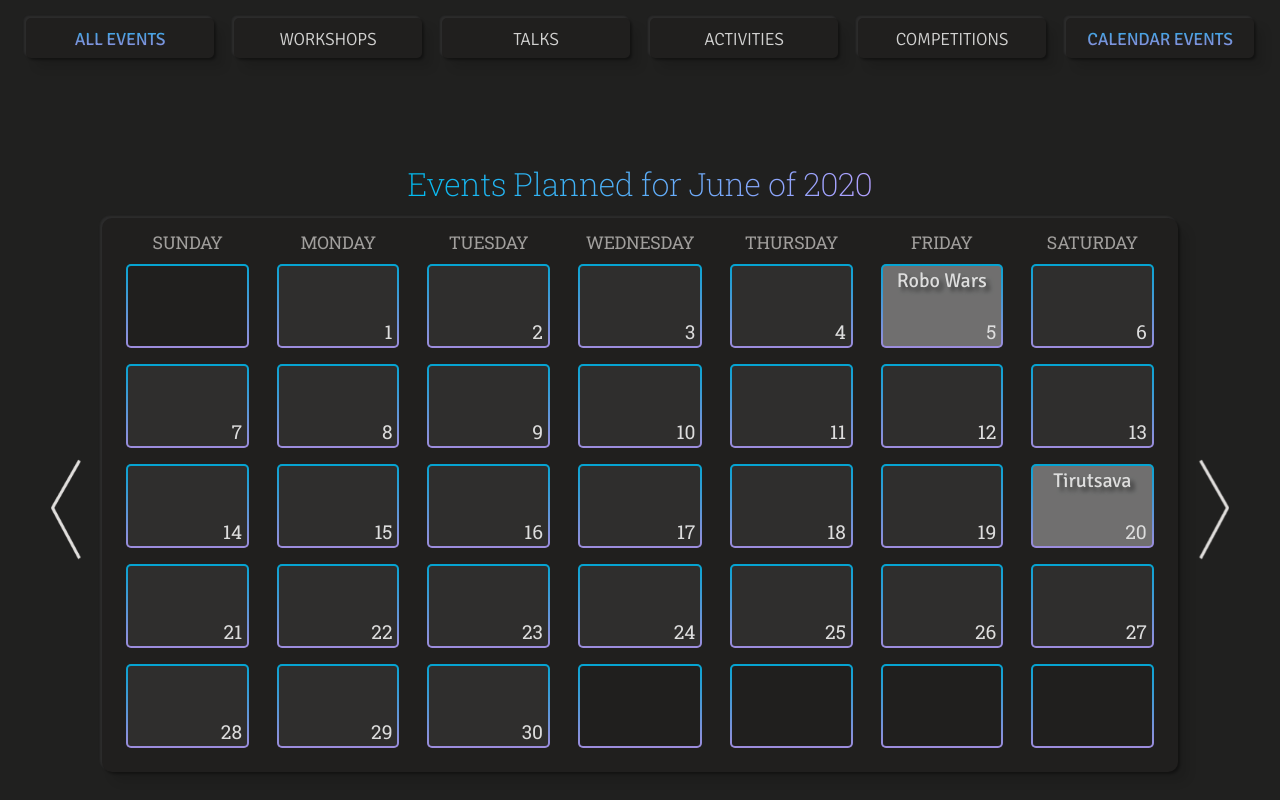
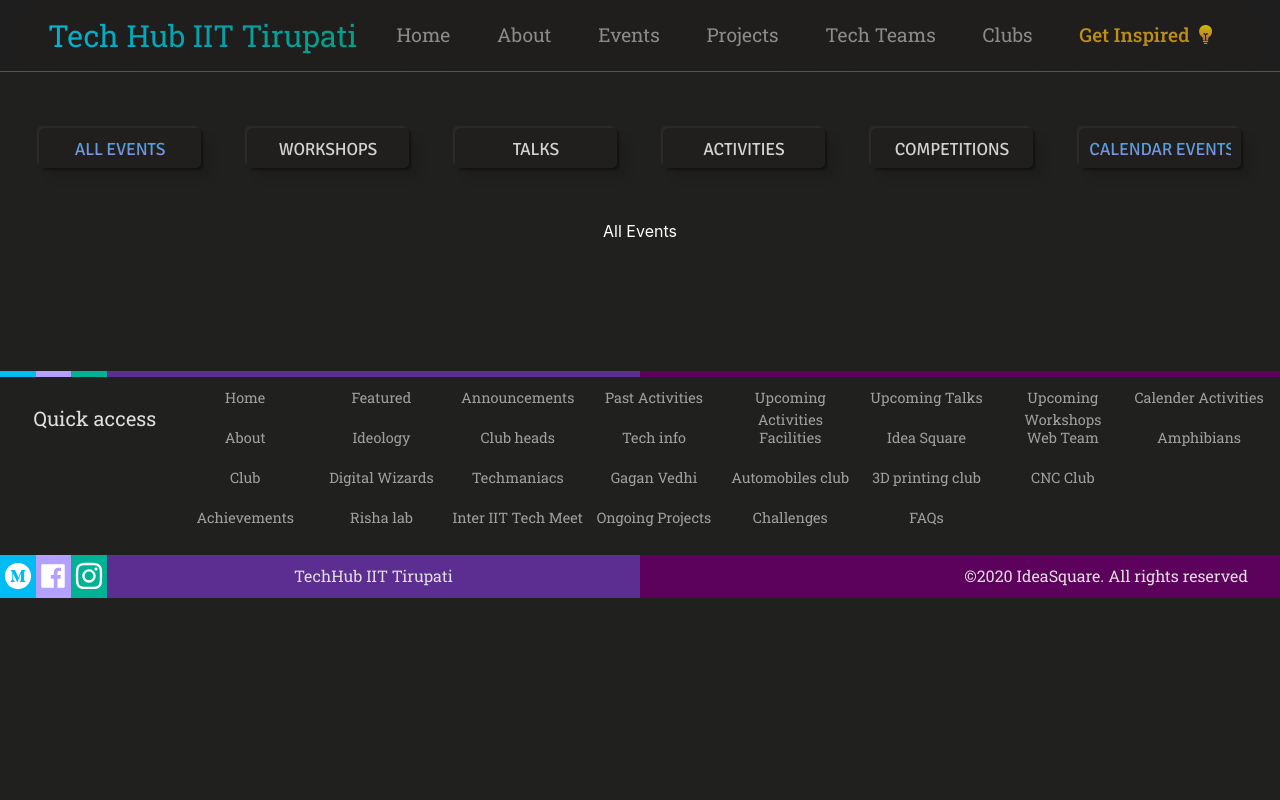
Before and after one commit to sgr98/frontend-team, a React (Create React App) app: page /Events in a window 1280 px wide. Shown: the top 800 px of the page. Built offline with nearby package versions, Linux system fonts and the light colour scheme; grey boxes are pictures that could not be loaded.

Commit message:
Added Routing

```diff
--- a/package.json
+++ b/package.json
@@ -16,6 +16,8 @@
     "react-bootstrap": "^1.0.1",
     "react-dom": "^16.13.1",
     "react-icons": "^3.10.0",
+    "react-router": "^5.2.0",
+    "react-router-dom": "^5.2.0",
     "react-scripts": "3.4.1",
     "read-more-react": "^1.0.10",
     "save": "^2.4.0",
--- a/src/App.js
+++ b/src/App.js
@@ -1,4 +1,5 @@
 import React from 'react';
+import { BrowserRouter, Route, Switch } from 'react-router-dom';
 import './App.css';
 import { Navigation } from './Components/Navigation/Navigation';
 import HomePage from './Components/HomePage/HomePage';
@@ -8,12 +9,19 @@
 
 function App() {
   return (
-    <div className="App">
-      {/* <Navigation />
-      <HomePage /> */}
-      <EventsPage />
-      <Footer />
-    </div>
+    <BrowserRouter>
+      <div className="App">
+        {/* <Navigation /> */}
+
+        <Switch>
+          <Route path={['/', '/Home']} exact component={HomePage} />
+          <Route path="/Events" component={EventsPage} />
+
+          <Route component={Error} />
+        </Switch>
+        <Footer />
+      </div>
+    </BrowserRouter>
   );
 }
 
--- a/src/Components/EventsPage/CalendarCarousel/CalendarCarousel.js
+++ b/src/Components/EventsPage/CalendarCarousel/CalendarCarousel.js
@@ -16,6 +16,7 @@
         indicators: false,
         pause: false,
         interval: null,
+        touch: false,
       },
     };
   }
--- a/src/Components/EventsPage/EventsNavbar/EventsNavbar.css
+++ b/src/Components/EventsPage/EventsNavbar/EventsNavbar.css
@@ -7,7 +7,7 @@
   font-family: 'Signika', Arial, Helvetica, sans-serif;
   position: sticky;
   top: -7px;
-  z-index: 100;
+  z-index: 0;
   margin-bottom: 3%;
 }
 .nav-container-EventsNavbar .navbar {
@@ -16,17 +16,11 @@
 
 /* underline to appear when scrolled */
 .BorderBottom-EventsNavbar {
-  background:
-    linear-gradient(
-      90deg,
-      #1a83a1, #675899
-    )
-    left
-    bottom
-    rgba(32, 31, 30, 0.8)
-    no-repeat;
-  background-size:100% 0.8px;
+  background: linear-gradient(90deg, #1a83a1, #675899) left bottom
+    rgba(32, 31, 30, 0.8) no-repeat;
+  background-size: 100% 0.8px;
   backdrop-filter: blur(30px);
+  z-index: 100;
 }
 
 /* ==== Tech Hub IIT Tirupati BRAND NAME ==== */
@@ -56,7 +50,7 @@
   display: flex;
   flex-wrap: wrap;
   font-size: 1rem;
-  font-weight: 300;
+  font-weight: 400;
   white-space: nowrap;
   text-transform: uppercase;
   font-style: normal;
@@ -99,7 +93,7 @@
   display: flex;
   flex-wrap: wrap;
   font-size: 1rem;
-  font-weight: 300;
+  font-weight: 400;
   white-space: nowrap;
   text-transform: uppercase;
   font-style: normal;
@@ -117,7 +111,7 @@
   -ms-border-radius: 5px;
   -o-border-radius: 5px;
   justify-content: center;
-  padding: 2px 2.7px;
+  padding: 1px;
 }
 
 .nav-link-EventsNavbar-scrolled {
@@ -209,26 +203,22 @@
   #root > div > div:nth-child(1) > div.nav-container-EventsNavbar > nav > a {
     display: none;
   }
+  .main-web-name-EventsNavbar {
+    display: none;
+  }
 
   .BorderBottom-EventsNavbar {
-    background:
-    linear-gradient(
-      90deg,
-      #1a83a1, #675899
-    )
-    left
-    bottom
-    rgba(32, 31, 30, 0.8)
-    no-repeat;
-    background-size:100% 0.8px;
+    background: linear-gradient(90deg, #1a83a1, #675899) left bottom
+      rgba(32, 31, 30, 0.8) no-repeat;
+    background-size: 100% 0.8px;
   }
 
   .nav-link-container-EventsNavbar {
-    width: 15%;
+    width: 13%;
   }
 
   .nav-link-container-EventsNavbar-scrolled {
-    width: 15%;
+    width: 13%;
   }
 
   .nav-link-EventsNavbar {
@@ -255,11 +245,11 @@
 
 @media only screen and (min-width: 1200px) {
   .nav-link-container-EventsNavbar {
-    width: 15%;
+    width: 13%;
   }
 
   .nav-link-container-EventsNavbar-scrolled {
-    width: 15%;
+    width: 13%;
   }
 
   .nav-link-EventsNavbar {
--- a/src/Components/EventsPage/EventsNavbar/EventsNavbar.js
+++ b/src/Components/EventsPage/EventsNavbar/EventsNavbar.js
@@ -44,7 +44,7 @@
     return (
       <div className={mainClassName}>
         <Navbar collapseOnSelect expand="lg" variant="dark" sticky="top">
-          <Navbar.Brand className="main-web-name-EventsNavbar" href="#home">
+          <Navbar.Brand className="main-web-name-EventsNavbar" href="/events">
             Events
           </Navbar.Brand>
           <Navbar.Toggle aria-controls="responsive-navbar-nav" />
@@ -54,7 +54,7 @@
               <div className={navContainerClass}>
                 <Nav.Link
                   className={navLinkClass}
-                  href="#all-events"
+                  href={`${this.props.url}/AllEvents`}
                   id="events-navbar-AllEvents"
                 >
                   <div>ALL EVENTS</div>
@@ -65,7 +65,7 @@
               <div className={navContainerClass}>
                 <Nav.Link
                   className={navLinkClass}
-                  href="#workshops"
+                  href={`${this.props.url}/Workshops`}
                   id="events-navbar-Workshops"
                 >
                   <div>WORKSHOPS</div>
@@ -76,7 +76,7 @@
               <div className={navContainerClass}>
                 <Nav.Link
                   className={navLinkClass}
-                  href="#talks"
+                  href={`${this.props.url}/Talks`}
                   id="events-navbar-Talks"
                 >
                   <div>TALKS</div>
@@ -87,7 +87,7 @@
               <div className={navContainerClass}>
                 <Nav.Link
                   className={navLinkClass}
-                  href="#activities"
+                  href={`${this.props.url}/Activities`}
                   id="events-navbar-Activities"
                 >
                   <div>ACTIVITIES</div>
@@ -98,7 +98,7 @@
               <div className={navContainerClass}>
                 <Nav.Link
                   className={navLinkClass}
-                  href="#competitions"
+                  href={`${this.props.url}/Competitions`}
                   id="events-navbar-Competitions"
                 >
                   <div>COMPETITIONS</div>
@@ -109,7 +109,7 @@
               <div className={navContainerClass}>
                 <Nav.Link
                   className={navLinkClass}
-                  href="#calendar-events"
+                  href={`${this.props.url}/CalendarEvents`}
                   id="events-navbar-CalendarEvents"
                 >
                   <div>CALENDAR EVENTS</div>
--- a/src/Components/EventsPage/EventsPage.js
+++ b/src/Components/EventsPage/EventsPage.js
@@ -1,16 +1,51 @@
 import React from 'react';
-
+import { Route, Switch, useRouteMatch } from 'react-router-dom';
 import EventsNavbar from './EventsNavbar/EventsNavbar';
 import CalendarCarousel from './CalendarCarousel/CalendarCarousel';
 import Navigation from '../Navigation/Navigation';
 import './EventsPage.css';
 
-const EventsPage = () => (
-  <div className="EventsPage">
-    {/* <Navigation /> */}
-    <EventsNavbar />
-    <CalendarCarousel />
-  </div>
-);
+const EventsPage = () => {
+  const { path, url } = useRouteMatch();
+  return (
+    <div className="EventsPage">
+      <Navigation />
+      <EventsNavbar url={url} />
+      {/* <CalendarCarousel /> */}
+      <Switch>
+        <Route
+          path={[`${path}/`, `${path}/AllEvents`]}
+          exact
+          component={() => <div style={{ color: 'white' }}>All Events</div>}
+        />
+        <Route
+          path={`${path}/Workshops`}
+          exact
+          component={() => <div style={{ color: 'white' }}>Workshops</div>}
+        />
+        <Route
+          path={`${path}/Talks`}
+          exact
+          component={() => <div style={{ color: 'white' }}>Talks</div>}
+        />
+        <Route
+          path={`${path}/Activities`}
+          exact
+          component={() => <div style={{ color: 'white' }}>Activities</div>}
+        />
+        <Route
+          path={`${path}/Competitions`}
+          exact
+          component={() => <div style={{ color: 'white' }}>Competitions</div>}
+        />
+        <Route
+          path={`${path}/CalendarEvents`}
+          exact
+          component={CalendarCarousel}
+        />
+      </Switch>
+    </div>
+  );
+};
 
 export default EventsPage;
--- a/src/Components/HomePage/HomePage.css
+++ b/src/Components/HomePage/HomePage.css
@@ -8,3 +8,7 @@
     margin: 0 2%;
   }
 }
+
+.HomePage .nav-container-Navigation {
+  z-index: 100;
+}
--- a/src/Components/HomePage/HomePage.js
+++ b/src/Components/HomePage/HomePage.js
@@ -6,10 +6,12 @@
 import AnnouncementBar from './Announcementbar/AnnouncementBar';
 import Appgrid from './Appgrid/Appgrid';
 import ClubsInfo from './ClubsInfo/ClubSlide';
+import Navigation from '../Navigation/Navigation';
 
 const HomePage = () => {
   return (
     <div className="HomePage">
+      <Navigation />
       <Featured />
       <Appgrid />
       <AnnouncementBar />
--- a/src/Components/Navigation/Navigation.js
+++ b/src/Components/Navigation/Navigation.js
@@ -1,6 +1,7 @@
 /* eslint-disable react/prefer-stateless-function */
 
 import React, { Component } from 'react';
+
 import { Navbar, Nav, NavDropdown } from 'react-bootstrap';
 import 'bootstrap/dist/css/bootstrap.min.css';
 import './Navigation.css';
@@ -9,48 +10,21 @@
 export class Navigation extends Component {
   constructor(props) {
     super(props);
-    this.state = {
-      scrolled: false,
-    };
+    this.state = {};
   }
 
-  componentDidMount() {
-    window.addEventListener('scroll', this.handleScroll);
-  }
-
-  componentWillUnmount() {
-    window.removeEventListener('scroll', this.handleScroll);
-  }
-
-  handleScroll = () => {
-    const height = document.querySelector('.nav-container-Navigation')
-      .clientHeight;
-    const isTop = window.scrollY < height;
-
-    if (isTop) {
-      this.setState({ scrolled: false });
-    } else {
-      this.setState({ scrolled: true });
-    }
-  };
-
   render() {
-    let mainClassName = 'nav-container-Navigation';
-    if (this.state.scrolled) {
-      mainClassName += ' BorderBottom-Navigation';
-    }
-
     return (
-      <div className={mainClassName}>
+      <div className="nav-container-Navigation BorderBottom-Navigation">
         <Navbar collapseOnSelect expand="lg" variant="dark" sticky="bottom">
-          <Navbar.Brand className="main-web-name-Navigation" href="#home">
+          <Navbar.Brand className="main-web-name-Navigation" href="/Home">
             Tech Hub IIT Tirupati
           </Navbar.Brand>
           <Navbar.Toggle aria-controls="responsive-navbar-nav" />
           <Navbar.Collapse id="responsive-navbar-nav">
             <Nav className="ml-auto">
               {/* HOME */}
-              <Nav.Link className="nav-link-Navigation " href="#home">
+              <Nav.Link className="nav-link-Navigation " href="/Home">
                 Home
               </Nav.Link>
 
@@ -88,7 +62,7 @@
                 id="collasible-nav-dropdown"
               >
                 <NavDropdown.Item
-                  href="#codeX"
+                  href="/Events"
                   className="events-menuitem-Navigation"
                 >
                   CodeX
```
Also changed, not shown: src/Components/Navigation/Navigation.css (+8 -10 lines).
